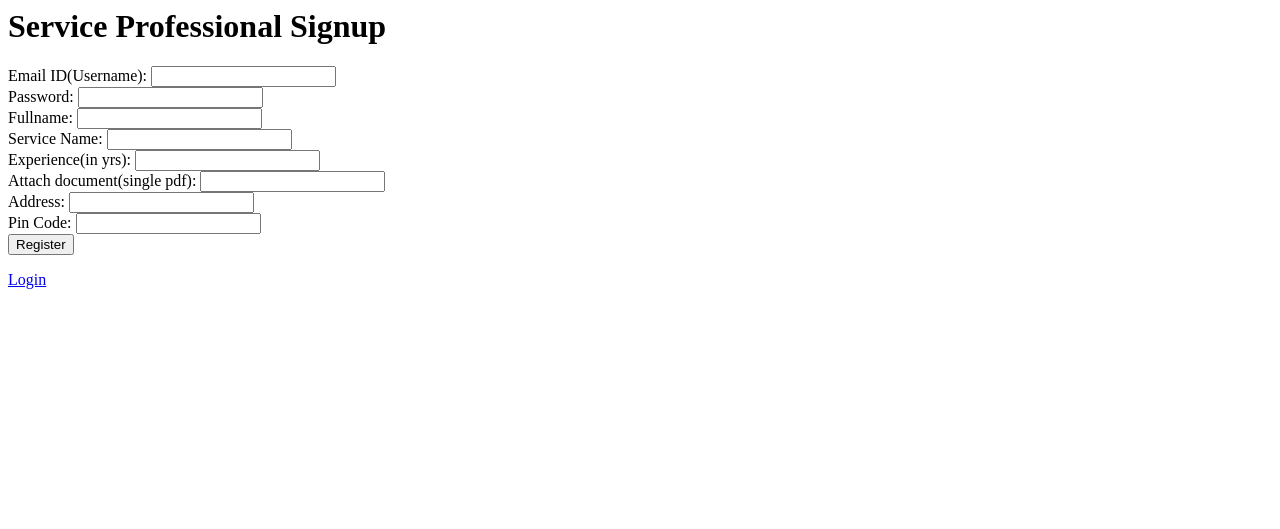
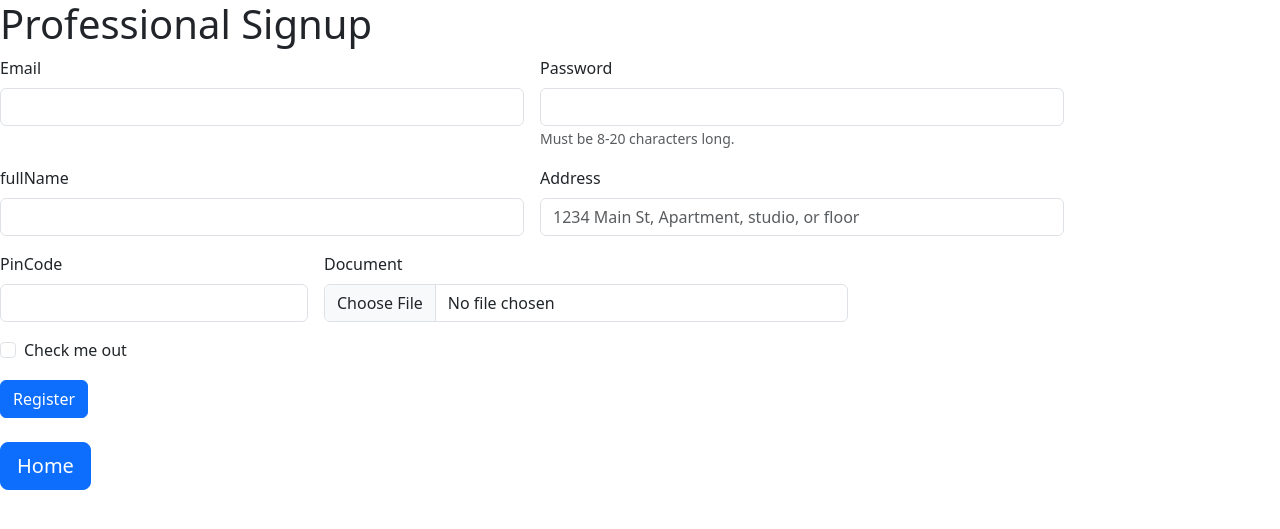
Before and after one commit to praneethreddyrajula/A-Z-Household-services, a Flask app: page /professionalSignup in a window 1280 px wide. Shown: the top 529 px of the page. Run offline with Flask 3, Linux system fonts and the light colour scheme.

Commit message:
Changes in professional & customer

```diff
--- a/app.py
+++ b/app.py
@@ -7,7 +7,7 @@ app.secret_key = "super secret key"
 app.config['SQLALCHEMY_DATABASE_URI'] = 'sqlite:///mydb.sqlite3'
 
 connection = sqlite3.connect('AZHS.db', check_same_thread=False)
-cursor = connection.cursor()
+
 # db.init_app(app) # connection between flask and sqlalchemy
 
 ################
@@ -16,60 +16,80 @@ cursor = connection.cursor()
 # db.create_all() #create database or update its schema
 #####################
 
-
-
-
-@app. route('/', methods=['GET','POST'])
-def home():
-    if request.method == 'POST':
-        userName = request.form.get('email')
-        passWord = request.form.get('password')
-        As = request.form.get('inputState')
-        # if As == 'Customer':
-        #     query = select(Customers).where(and_(Customers.EMAIL==userName,Customers.PASSWORD == passWord))
-        # else:
-        #     query = select(Professional).where(and_(Professional.EMAIL==userName,Professional.PASSWORD == passWord))
-        # mary = Customers.query.filter(db.and_(Customers.EMAIL==userName,Customers.PASSWORD == passWord)).all()
-        mary = cursor.execute(f"SELECT * FROM Users WHERE EMAIL='{userName}' AND PASSWORD='{passWord}'").fetchall()
-        print(type(mary))
-        print(mary[0])
-        if len(mary)>0 :
-            return render_template('successful.html',user=userName,c_p=As)
-        return render_template('home.html')
-    else:
+with sqlite3.connect('AZHS.db', check_same_thread=False) as conn:
+    cursor = conn.cursor()
+    @app. route('/', methods=['GET','POST'])
+    def home():
+        if request.method == 'POST':
+            userName = request.form.get('email')
+            passWord = request.form.get('password')
+            userDetails = cursor.execute(f"SELECT * FROM Users WHERE EMAIL='{userName}' AND PASSWORD='{passWord}'").fetchall()
+            print(type(userDetails))
+            print(userDetails[0])
+            if userDetails is not None and userDetails[0][5] == 'Customer' or userDetails[0][5] == 'Professional':
+                return render_template('successful.html',user=userName,c_p=userDetails[0][3])
+            return render_template('home.html')
         return render_template('home.html')
 
-@app.route('/customerSignup', methods=['GET','POST'])
-def Csignup():
-    if request.method == 'POST' :
-        email = request.form.get('inputEmail')
-        password = request.form.get("inputPassword")
-        fullName = request.form.get("fullName")
-        address = request.form.get("inputAddress")
-        pincode = request.form.get("inputZip")
-        role = 'Customer'
-        print(email,password,fullName,address,pincode)
-
-        if email != '' and password != '' and fullName != '' and address != '' and pincode != None:
-            # db.session.add(Customers(EMAIL=email,PASSWORD=password,FULLNAME=fullName,ADDRESS=address,CITY=city,STATE=state,PINCODE=pincode))
-            cursor.execute(f"INSERT INTO Users (EMAIL,PASSWORD,NAME,ADDRESS,ROLE,PIN_CODE) VALUES ('{email}','{password}','{fullName}','{address}','{role}','{pincode}')")
-            flash('Record was successfully added')
-            connection.commit()
-            return """<h1>Registration successful</h1>
-                    <a href="/">Click here to Login</a>"""
-        return """<a>Please fill all the fields </a>
-                    <a href='/customerSignup'>Click here to go back</a>"""
-    else:
+    @app.route('/customerSignup', methods=['GET','POST'])
+    def Csignup():
+        if request.method == 'POST' :
+            email = request.form.get('inputEmail')
+            password = request.form.get("inputPassword")
+            fullName = request.form.get("fullName")
+            address = request.form.get("inputAddress")
+            pincode = request.form.get("inputZip")
+            role = 'Customer'
+            print(email,password,fullName,address,pincode)
+            if email != '' and password != '' and fullName != '' and address != '' and pincode != None:
+                cursor.execute(f"""INSERT INTO Users (EMAIL,PASSWORD,NAME,ADDRESS,ROLE,PIN_CODE) VALUES (?,?,?,?,?,?)""",(email,password,fullName,address,role,pincode))
+                flash('Record was successfully added')
+                conn.commit()
+                return """<h1>Registration successful</h1>
+                        <a href="/">Click here to Login</a>"""
+            return """<a>Please fill all the fields </a>
+                        <a href='/customerSignup'>Click here to go back</a>"""
         return render_template('customerSignup.html')
 
 
-@app.route('/professionalSignup', methods=['GET','POST'])
-def Psignup():
-    return render_template('professionalSignup.html')
+    @app.route('/professionalSignup', methods=['GET', 'POST'])
+    def Psignup():
+        if request.method == 'POST':
+            email = request.form.get('inputEmail')
+            password = request.form.get("inputPassword")
+            fullName = request.form.get("fullName")
+            address = request.form.get("inputAddress")
+            pincode = request.form.get("inputZip")
+            info_doc = request.files['infoDoc']  # This is the uploaded file
 
-@app.route('/signin')
-def signin():
-    return 'Login Success'
+            # Read the binary content of the uploaded file
+            docData = info_doc.read()
+            role = 'Professional'
+
+            print(email, password, fullName, address, pincode)
+
+            if email != '' and password != '' and fullName != '' and address != '' and pincode != None:
+                # Use parameterized queries to avoid SQL injection and issues
+                cursor.execute("""
+                    INSERT INTO Users (EMAIL, PASSWORD, NAME, ADDRESS, ROLE, PIN_CODE, INFO_DOC)
+                    VALUES (?, ?, ?, ?, ?, ?, ?)
+                """, (email, password, fullName, address, role, pincode, docData))
+
+                flash('Record was successfully added')
+                conn.commit()
+
+                return """<h1>Registration successful</h1>
+                        <a href="/">Click here to Login</a>"""
+
+            return """<a>Please fill all the fields </a>
+                    <a href='/professionalSignup'>Click here to go back</a>"""
+
+        return render_template('professionalSignup.html')
+
+
+    @app.route('/signin')
+    def signin():
+        return 'Login Success'
 
 # @app.route('/account')
 # def account(User,Cp):
--- a/templates/professionalSignup.html
+++ b/templates/professionalSignup.html
@@ -1,13 +1,60 @@
-<h1>Service Professional Signup</h1>
-<form action="/" method="post">
-    Email ID(Username): <input type="text"><br>
-    Password: <input type="text"><br>
-    Fullname: <input type="text"><br>
-    Service Name: <input type="text"><br>
-    Experience(in yrs): <input type="text"><br>
-    Attach document(single pdf): <input type="text"><br>
-    Address: <input type="text"><br>
-    Pin Code: <input type="text"><br>
-    <button type="submit">Register</button>
-</form>
-<a href="/">Login</a>
+
+<!doctype html>
+<html lang="en">
+  <head>
+    <meta charset="utf-8">
+    <meta name="viewport" content="width=device-width, initial-scale=1">
+    <title>Bootstrap demo</title>
+    <link href="https://cdn.jsdelivr.net/npm/bootstrap@5.3.3/dist/css/bootstrap.min.css" rel="stylesheet" integrity="sha384-QWTKZyjpPEjISv5WaRU9OFeRpok6YctnYmDr5pNlyT2bRjXh0JMhjY6hW+ALEwIH" crossorigin="anonymous">
+  </head>
+  <body>
+      <h1>Professional Signup</h1>
+      <form class="row g-3" method="post" enctype="multipart/form-data">
+          <div class="col-md-5">
+            <label for="inputEmail" class="form-label">Email</label>
+            <input type="email" class="form-control" id="inputEmail" name="inputEmail" required pattern="[a-z0-9._%+\-]+@[a-z0-9.\-]+\.[a-z]{2,}$">
+          </div>
+          <div class="col-md-5">
+            <label for="inputPassword" class="form-label">Password</label>
+            <input type="password" id="inputPassword" class="form-control" aria-describedby="passwordHelpInline" name="inputPassword" required>
+            <div class="col-auto">
+              <span id="passwordHelpInline" class="form-text">
+                Must be 8-20 characters long.
+              </span>
+            </div>
+          </div>
+          <div class="col-5">
+            <label for="fullName" class="form-label">fullName</label>
+            <input type="text" class="form-control" id="fullName" name="fullName" required>
+          </div>
+          <div class="col-5">
+            <label for="inputAddress" class="form-label">Address</label>
+            <input type="text" class="form-control" id="inputAddress" placeholder="1234 Main St, Apartment, studio, or floor" name="inputAddress" required>
+          </div>
+          <div class="col-md-3">
+            <label for="inputZip" class="form-label">PinCode</label>
+            <input type="text" class="form-control" id="inputZip" name="inputZip" required>
+          </div>
+          <div class="col-5">
+            <label for="infoDoc" class="form-label">Document</label>
+            <input type="file" class="form-control" id="infoDoc" name="infoDoc" required>
+          </div>
+          <div class="col-12">
+            <div class="form-check">
+              <input class="form-check-input" type="checkbox" id="gridCheck" required>
+              <label class="form-check-label" for="gridCheck">
+                Check me out
+              </label>
+            </div>
+          </div>
+          <div class="col-12">
+            <button type="submit" class="btn btn-primary">Register</button>
+          </div>
+        </form>
+        <br>
+        <div class="col-md-12">
+          <a class="btn btn-primary btn-lg" href="/" role="button">Home</a>
+        </div>
+
+  </body>
+</html>
```
Also changed, not shown: templates/successful.html (+21 -1 lines), AZHS.db.
